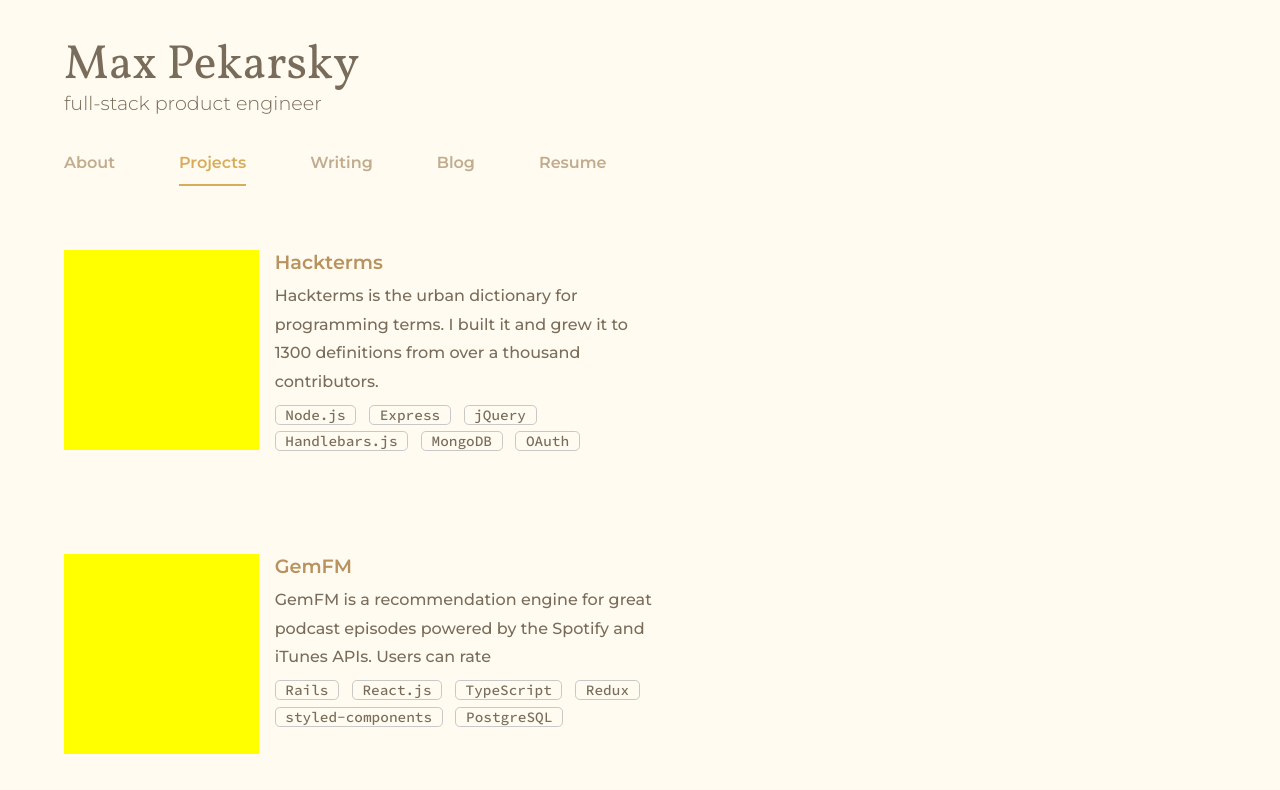
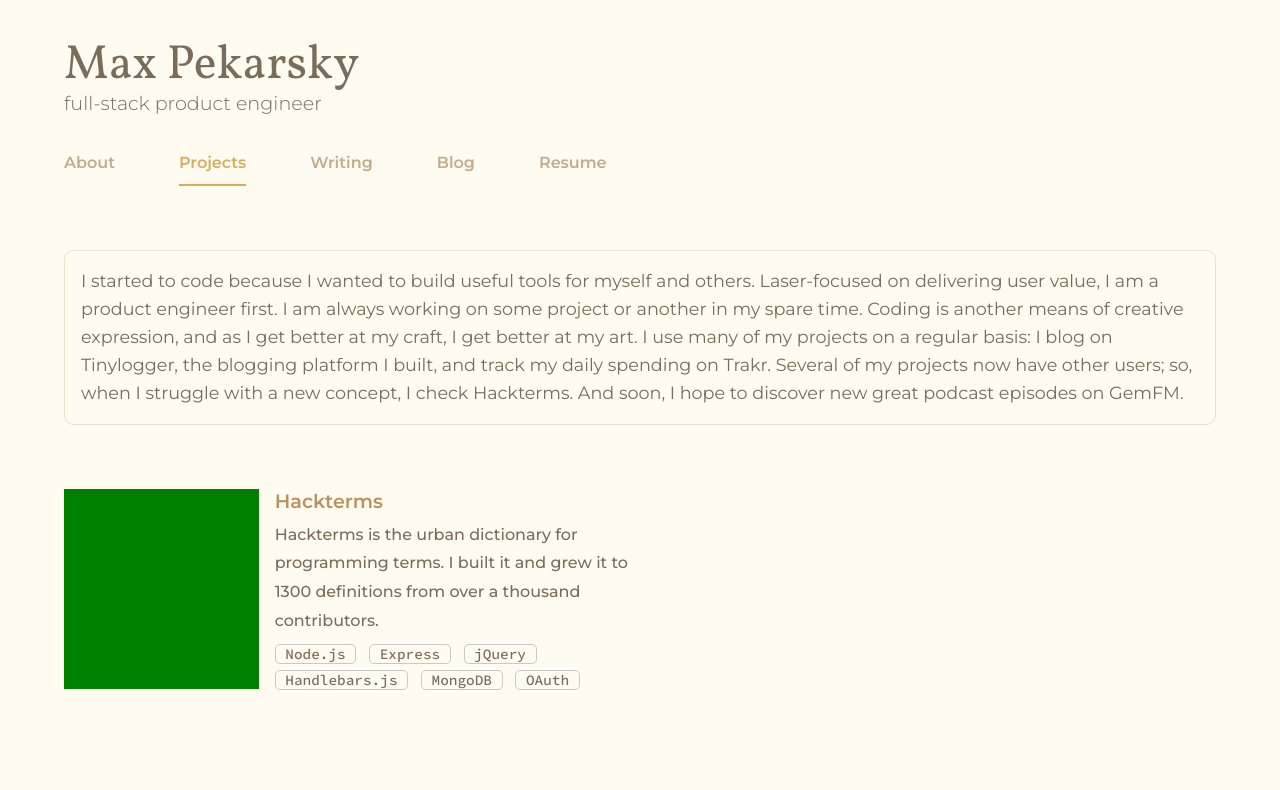
Before and after one commit to maximforever/portfolio3.0, a React (Create React App) app: page /projects in a window 1280 px wide. Shown: the top 790 px of the page. Built offline with nearby package versions, Linux system fonts and the light colour scheme.

Commit message:
add blurbs

```diff
--- a/src/App.tsx
+++ b/src/App.tsx
@@ -11,7 +11,7 @@
 
 const AppWrapper = styled.div`
   min-width: 350px;
-  max-width: 2000px;
+  max-width: 1200px;
   padding: 5vw;
   margin: 0 auto;
   box-sizing: border-box;
@@ -55,6 +55,25 @@
     setOpen(newState);
   };
 
+  // TODO: fix this - these should live in their own dedicated project/writing pages
+  const writingBlurb = `I've always loved to write.
+    When I started, I benefitted from many excellent tutorials and explanations.
+    I also struggled to understand the seemingly-endless stream of interconnected concepts.
+    I've always stayed close to the intersection of code, education, and writing.
+    From my work at Codecademy and Execute Program to writing for StackOverflow and on my blog,
+    I have a strong intrinsic motivation to pay it forward and simplify the journey for those learning to code today.
+    So, I often write a lot about topics I struggled with, breaking them in ways I wish they were explain to me.
+    Writing is an indispensible tool: it helps me organize my thinking, clearly communicate my ideas, and, hopefully, encourage the next generation of developers.`
+
+  const projectsBlurb = `I started to code because I wanted to build useful tools for myself and others.
+    Laser-focused on delivering user value, I am a product engineer first.
+    I am always working on some project or another in my spare time.
+    Coding is another means of creative expression, and as I get better at my craft, I get better at my art.
+    I use many of my projects on a regular basis: I blog on Tinylogger, the blogging platform I built,
+    and track my daily spending on Trakr.
+    Several of my projects now have other users; so, when I struggle with a new concept, I check Hackterms.
+    And soon, I hope to discover new great podcast episodes on GemFM.`
+
   return !mountedComponent ? <div /> : (
     <ThemeProvider theme={{ darkMode }}>
       <>
@@ -72,11 +91,19 @@
             <Route path="about" element={<Main open={open} />} />
             <Route
               path="projects"
-              element={<Main open={open} projects={projects} />}
+              element={<Main
+                open={open}
+                projects={projects}
+                blurb={projectsBlurb}
+              />}
             />
             <Route
               path="writing"
-              element={<Main open={open} projects={writing} />}
+              element={<Main
+                open={open}
+                projects={writing}
+                blurb={writingBlurb}
+              />}
             />
             <Route path="*" element={<NotFound />} />
           </Routes>
--- /dev/null
+++ b/src/components/Blurb.tsx
@@ -0,0 +1,23 @@
+import { Project as ProjectInterface } from "../types";
+import React from "react";
+import styled from "styled-components";
+
+const StyledBlurb = styled.div`
+  margin-bottom: 4rem;
+  line-height: 1.6;
+  font-weight: 400;
+
+  padding: 1rem;
+  border-radius: 0.6rem;
+  border: 1px solid ${({ theme }) => theme.darkMode ? "#263d4a" : "#e8e1cc"};
+
+  @media only screen and (min-width: 768px) {
+    font-size: 1.1rem;
+  }
+`
+
+const Blurb: React.FunctionComponent<{ blurb: string }> = ({ blurb }) => {
+  return <StyledBlurb>{blurb}</StyledBlurb>
+};
+
+export default Blurb;
--- a/src/components/DarkModeToggle.tsx
+++ b/src/components/DarkModeToggle.tsx
@@ -1,7 +1,7 @@
 import React from "react";
 import styled from "styled-components";
 
-const ImageIcon = styled.span<{ darkMode: boolean, open: boolean }>`
+const ImageIcon = styled.span<{ open: boolean }>`
   font-size: 1rem;
   font-weight: bold;
   opacity: ${(props) => props.open ? '1' : '0'};
@@ -28,14 +28,12 @@
   open: boolean,
 }> = ({ darkMode, changeMode, open }) => {
   const sun = <ImageIcon
-    darkMode={darkMode}
     open={open}
     onClick={(e) => changeMode(e)}
     className="lnr lnr-sun"
   />
 
   const moon = <ImageIcon
-    darkMode={darkMode}
     open={open}
     onClick={(e) => changeMode(e)}
     className="lnr lnr-moon"
--- a/src/components/Main.tsx
+++ b/src/components/Main.tsx
@@ -1,12 +1,14 @@
 import AboutMe from "./AboutMe"
+import Blurb from "./Blurb"
 import Project from "./Project";
 import { Project as ProjectInterface } from "../types";
 import React from "react";
 
 const Main: React.FunctionComponent<{
+  blurb?: string,
   projects?: ProjectInterface[],
   open: boolean,
-}> = ({ projects, open }) => {
+}> = ({ projects, open, blurb }) => {
 
   // this is not ideal, but for now, I got the About Me to work by displaying it with a max-height and opacity of 0
   // this way the CSS transitions work; if we just mount the component, they don't.
@@ -17,7 +19,8 @@
     return <AboutMe open={open} />
   } else {
     return <>
-    { projects.map((project, index) => <Project key={index} project={project} />) }
+      <Blurb blurb={blurb ?? ""} />
+      {projects.map((project, index) => <Project key={index} project={project} />)}
     </>
   }
 };
--- a/src/components/Project.tsx
+++ b/src/components/Project.tsx
@@ -41,7 +41,7 @@
 `;
 
 const Visual = styled.div`
-  background: yellow;
+  background: green;
   height: 200px;
   width: 300px;
   margin-bottom: 1rem;
```
